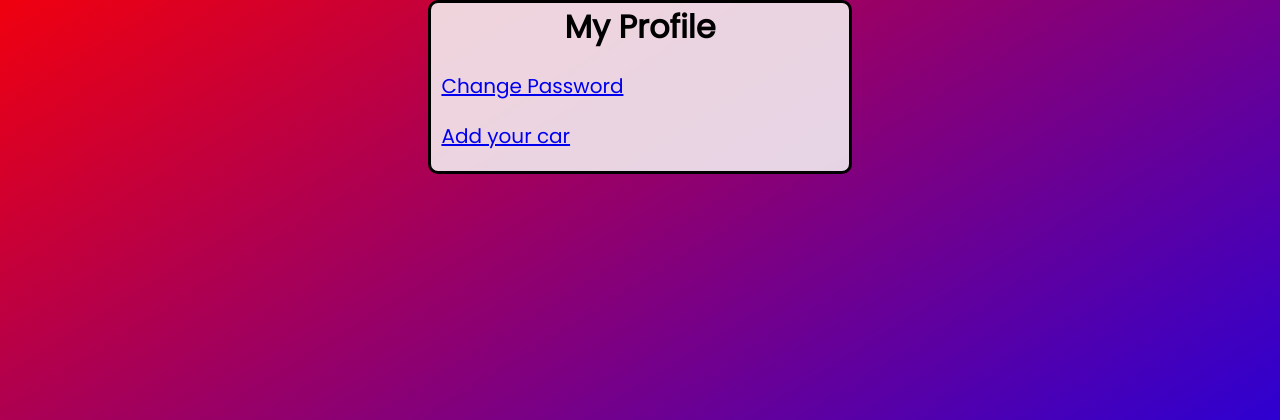
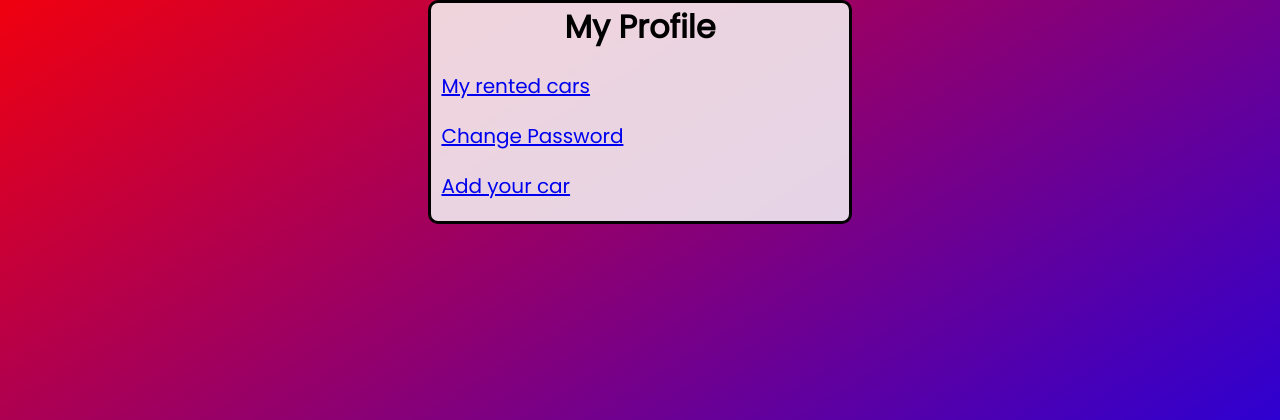
Before and after one commit to campbell-lucas/rent_a_car, a Django app: page /profile/ in a window 1280 px wide. Shown: the part 92-512 px from the top of the page. Run offline with Django 4.2, Linux system fonts and the light colour scheme; the visitor is signed in with stand-in values (Sample User, id 1); parts of the project's set-up code (start-up, migrations or seed data) failed here and were passed over.

Commit message:
edited the user profile to show link for rented cars, added rented cars url and view

```diff
--- a/users/templates/users/profile.html
+++ b/users/templates/users/profile.html
@@ -4,6 +4,7 @@
     <div class="my-profile">
         <h1>My Profile</h1>
         <div class="my-profile-items">
+            <p><a href="{% url 'users:my-cars' %}">My rented cars</a></p>
             <p><a href="{% url 'password_change' %}">Change Password</a></p>
             <p><a href="{% url 'cars:add-car'%}">Add your car</a></p>
         </div>
--- a/users/urls.py
+++ b/users/urls.py
@@ -7,4 +7,6 @@ app_name = 'users'
 urlpatterns = [
     path('signup/', views.SignupView.as_view(), name='signup'),
     path('profile/', views.profile_view, name='profile'),
+    path('profile/my-cars/', views.MyCars.as_view(), name='my-cars'),
+    path('profile/my-cars/return/', views.return_car, name='return-car'),
 ]
--- a/users/views.py
+++ b/users/views.py
@@ -1,6 +1,8 @@
 from django.contrib.auth.decorators import login_required
 from django.shortcuts import render, reverse
-from django.views.generic import FormView
+from django.views.generic import FormView, ListView
+
+from cars.models import Car
 from . import forms
 
 
@@ -20,3 +22,20 @@ class SignupView(FormView):
 @login_required
 def profile_view(request):
     return render(request, 'users/profile.html')
+
+
+class MyCars(ListView):
+    model = Car
+    template_name = 'users/users_cars.html'
+    context_object_name = 'cars'
+
+    def get_queryset(self):
+        return Car.objects.filter(renter=self.request.user.pk)
+
+
+def return_car(request):
+    car = Car.objects.get(renter=request.user.pk)
+    car.is_rented = False
+    car.renter = None
+    car.save()
+    return render(request, 'cars/car_return_confirm.html')
```
